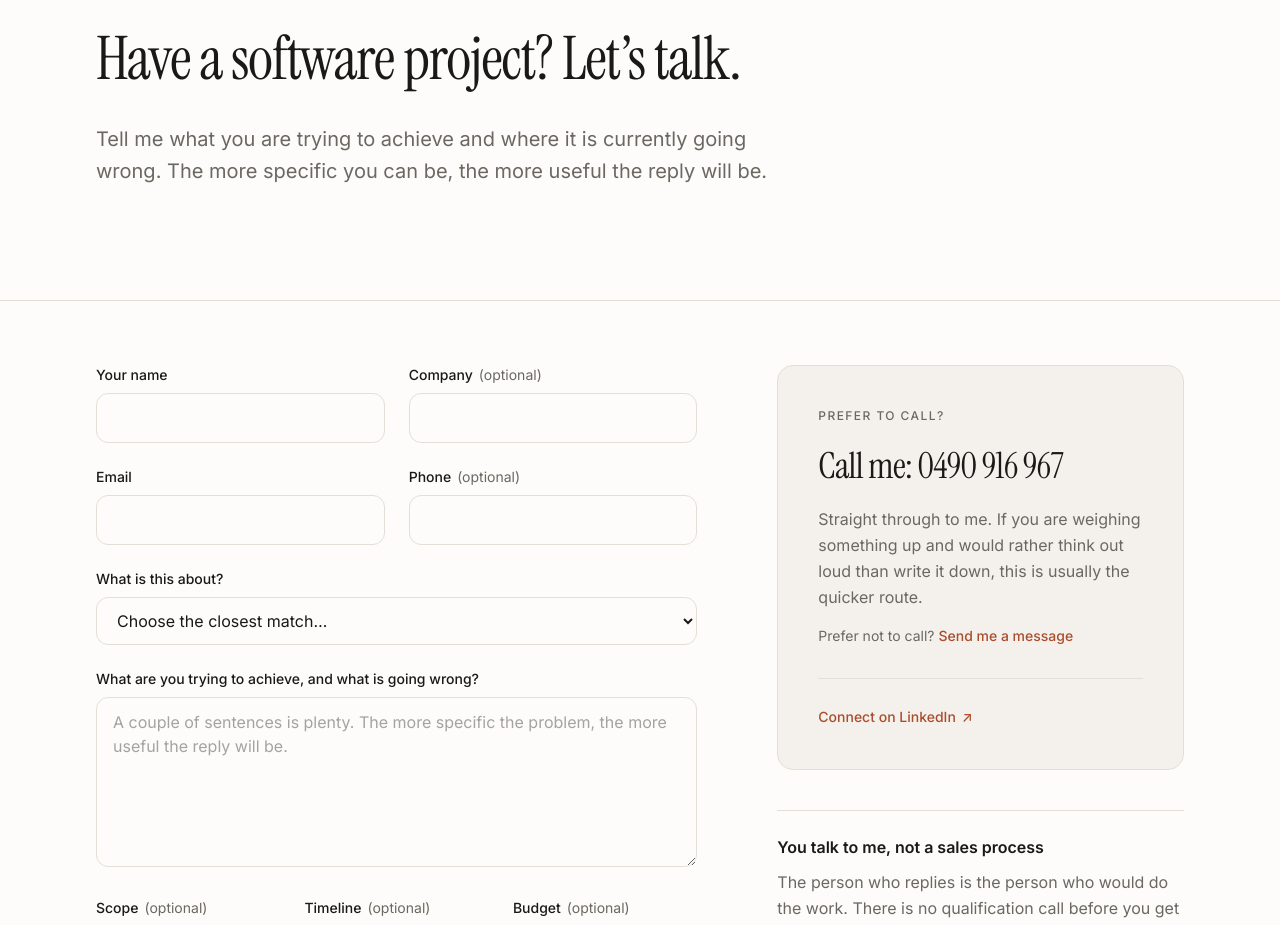
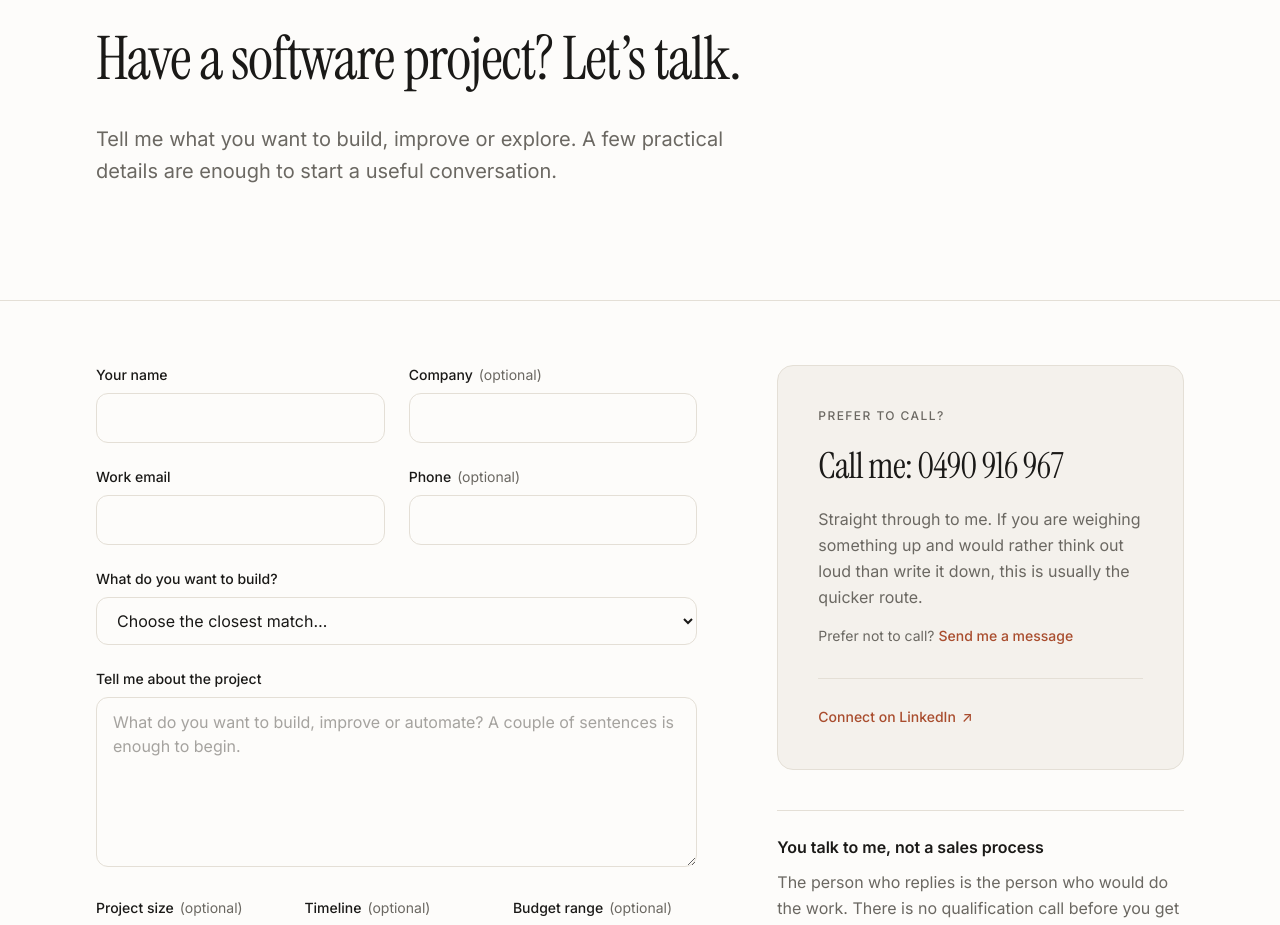
Before and after one commit to pratik16/portfolio, a Next.js app: page /contact in a window 1280 px wide. Shown: the part 201-1126 px from the top of the page. Built offline with nearby package versions, Linux system fonts and the light colour scheme.

Commit message:
Refine contact project brief wording

```diff
--- a/app/contact/actions.ts
+++ b/app/contact/actions.ts
@@ -51,7 +51,7 @@ export async function submitEnquiry(
   const company = get("company");
   const phone = get("phone");
   const projectType = get("projectType");
-  const problem = get("problem");
+  const projectBrief = get("projectBrief");
   const scope = get("scope");
   const timeline = get("timeline");
   const budget = get("budget");
@@ -63,9 +63,9 @@ export async function submitEnquiry(
   if (!projectType || !(PROJECT_TYPES as readonly string[]).includes(projectType)) {
     fieldErrors.projectType = "Please choose the closest match.";
   }
-  if (!problem) fieldErrors.problem = "A short description of the problem helps a lot.";
-  else if (problem.length < 20) {
-    fieldErrors.problem = "Please add a little more detail — a couple of sentences is plenty.";
+  if (!projectBrief) fieldErrors.projectBrief = "A short project description helps a lot.";
+  else if (projectBrief.length < 20) {
+    fieldErrors.projectBrief = "Please add a little more detail — a couple of sentences is plenty.";
   }
 
   if (Object.keys(fieldErrors).length > 0) {
@@ -103,8 +103,8 @@ export async function submitEnquiry(
     `Timeline: ${timeline || "—"}`,
     `Budget: ${budget || "—"}`,
     "",
-    "The problem:",
-    problem,
+    "Project brief:",
+    projectBrief,
   ].join("\n");
 
   try {
--- a/app/contact/page.tsx
+++ b/app/contact/page.tsx
@@ -41,8 +41,8 @@ export default function ContactPage() {
           </Reveal>
           <Reveal delay={140}>
             <p className="mt-8 max-w-2xl text-lg leading-relaxed text-muted sm:text-xl">
-              Tell me what you are trying to achieve and where it is currently going
-              wrong. The more specific you can be, the more useful the reply will be.
+              Tell me what you want to build, improve or explore. A few practical details
+              are enough to start a useful conversation.
             </p>
           </Reveal>
         </div>
--- a/app/contact/project-types.ts
+++ b/app/contact/project-types.ts
@@ -7,7 +7,7 @@
 export const PROJECT_TYPES = [
   "New software / product build",
   "Legacy system modernisation",
-  "Performance or database problem",
+  "Performance or database improvement",
   "AI feature or automation",
   "Cloud, AWS or DevOps",
   "Technical audit or second opinion",
--- a/components/enquiry-form.tsx
+++ b/components/enquiry-form.tsx
@@ -112,7 +112,7 @@ export function EnquiryForm() {
 
       <div className="grid gap-6 sm:grid-cols-2">
         <div>
-          <Label htmlFor="email">Email</Label>
+          <Label htmlFor="email">Work email</Label>
           <input
             id="email"
             name="email"
@@ -140,7 +140,7 @@ export function EnquiryForm() {
       </div>
 
       <div>
-        <Label htmlFor="projectType">What is this about?</Label>
+        <Label htmlFor="projectType">What do you want to build?</Label>
         <select
           id="projectType"
           name="projectType"
@@ -162,23 +162,23 @@ export function EnquiryForm() {
       </div>
 
       <div>
-        <Label htmlFor="problem">What are you trying to achieve, and what is going wrong?</Label>
+        <Label htmlFor="projectBrief">Tell me about the project</Label>
         <textarea
-          id="problem"
-          name="problem"
+          id="projectBrief"
+          name="projectBrief"
           required
           rows={6}
           className={`${fieldClass} resize-y`}
-          placeholder="A couple of sentences is plenty. The more specific the problem, the more useful the reply will be."
-          aria-invalid={Boolean(errors.problem)}
+          placeholder="What do you want to build, improve or automate? A couple of sentences is enough to begin."
+          aria-invalid={Boolean(errors.projectBrief)}
         />
-        <FieldError message={errors.problem} />
+        <FieldError message={errors.projectBrief} />
       </div>
 
       <div className="grid gap-6 sm:grid-cols-3">
         <div>
           <Label htmlFor="scope" optional>
-            Scope
+            Project size
           </Label>
           <select id="scope" name="scope" defaultValue="" className={fieldClass}>
             <option value="">Choose…</option>
@@ -205,7 +205,7 @@ export function EnquiryForm() {
 
         <div>
           <Label htmlFor="budget" optional>
-            Budget
+            Budget range
           </Label>
           <select id="budget" name="budget" defaultValue="" className={fieldClass}>
             <option value="">Choose…</option>
```
Also changed, not shown: 1 other file (tests, documents, lock files or other folders).
